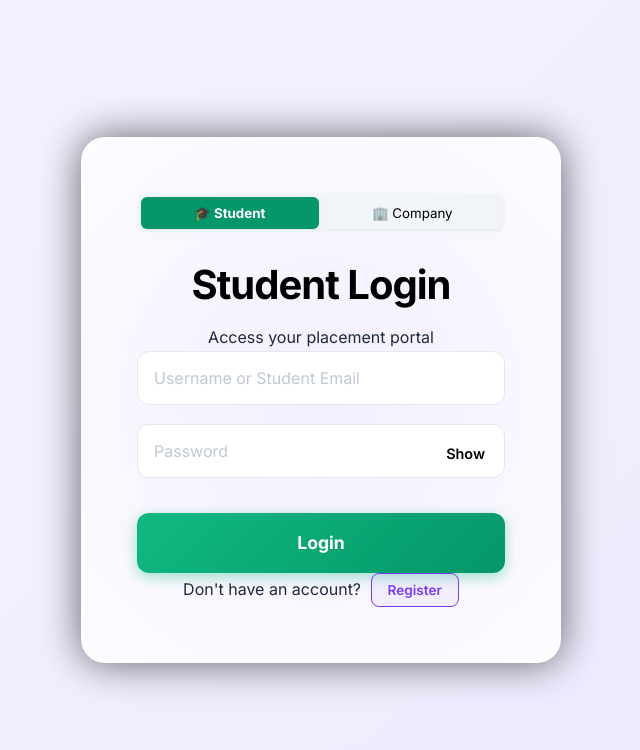
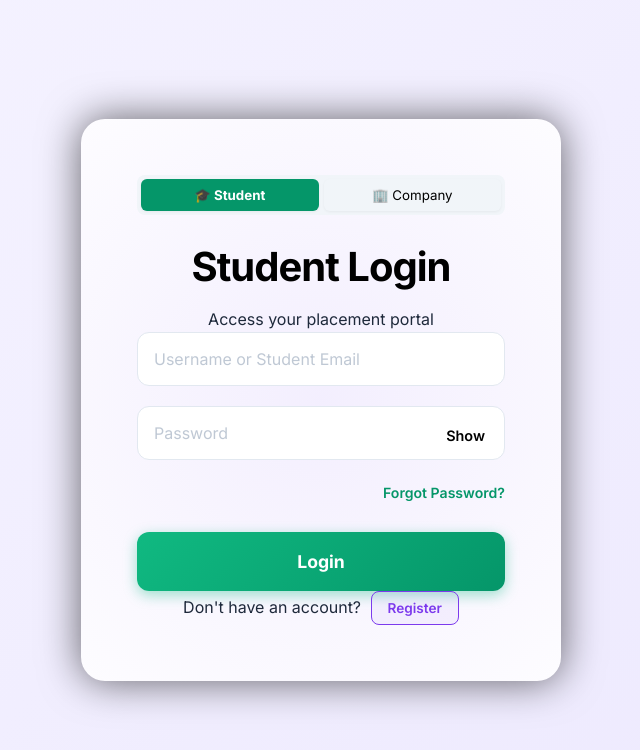
Before and after one commit to vigneshvarma28/smart-placement-portal, a React (Create React App) app in the folder client/: page / in a window 1280 px wide. Shown: the top 750 px of the page, without its empty margins (319-959 px from the left). Built offline with nearby package versions, Linux system fonts and the light colour scheme; no server answers.

Commit message:
Add Forgot Password link to Student and Recruiter Login form

```diff
--- a/client/src/pages/Login.js
+++ b/client/src/pages/Login.js
@@ -129,6 +129,25 @@ function Login() {
             </button>
           </div>
 
+          <div style={{ display: 'flex', justifyContent: 'flex-end', marginTop: '5px', marginBottom: '15px' }}>
+            <button
+              type="button"
+              onClick={() => navigate("/forgot-password")}
+              style={{
+                background: 'none',
+                border: 'none',
+                color: 'var(--primary)',
+                cursor: 'pointer',
+                fontSize: '0.88rem',
+                fontWeight: '600',
+                padding: '0',
+                textDecoration: 'none'
+              }}
+            >
+              Forgot Password?
+            </button>
+          </div>
+
           <button type="submit" className="auth-btn" disabled={loading}>
             {loading ? "Logging in..." : "Login"}
           </button>
```
